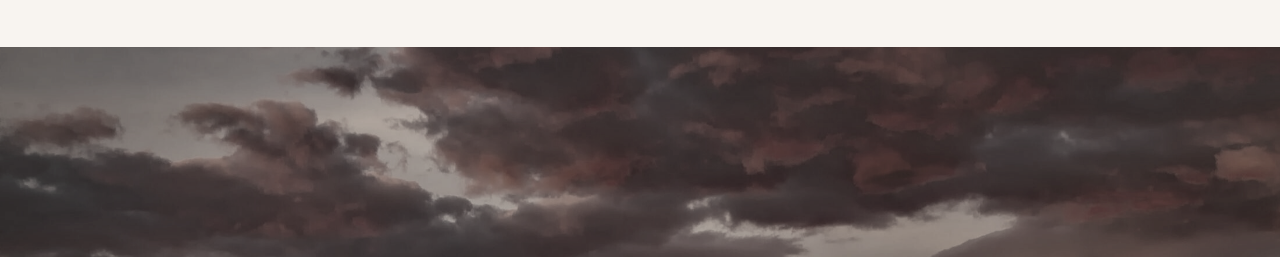
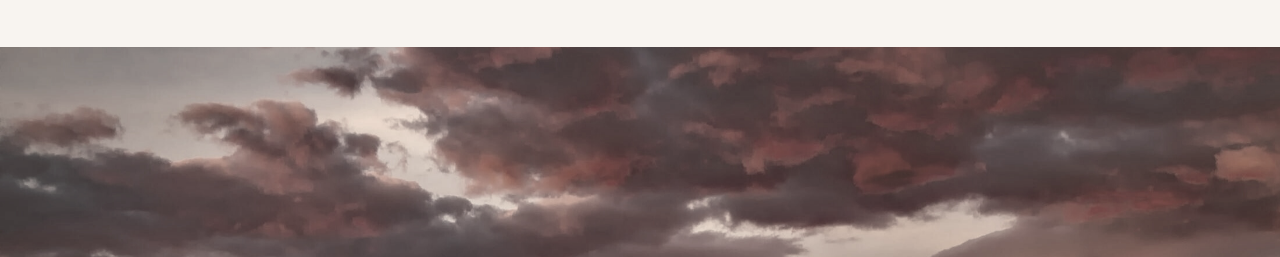
Before and after one commit to grupomvp8/trabalhomvp, a plain HTML site: page home/home/index.html in a window 1280 px wide. Shown: the part 153-410 px from the top of the page. Drawn offline with nearby package versions, Linux system fonts and the light colour scheme.

Commit message:
remoção do filtro no carrosel de img

```diff
--- a/home/home/style.css
+++ b/home/home/style.css
@@ -174,7 +174,7 @@ main {
     overflow: hidden;
     background-size: cover;
     background-position: center;
-    filter: brightness(0.75) saturate(0.8);
+
 }
 
 main::before {
```
